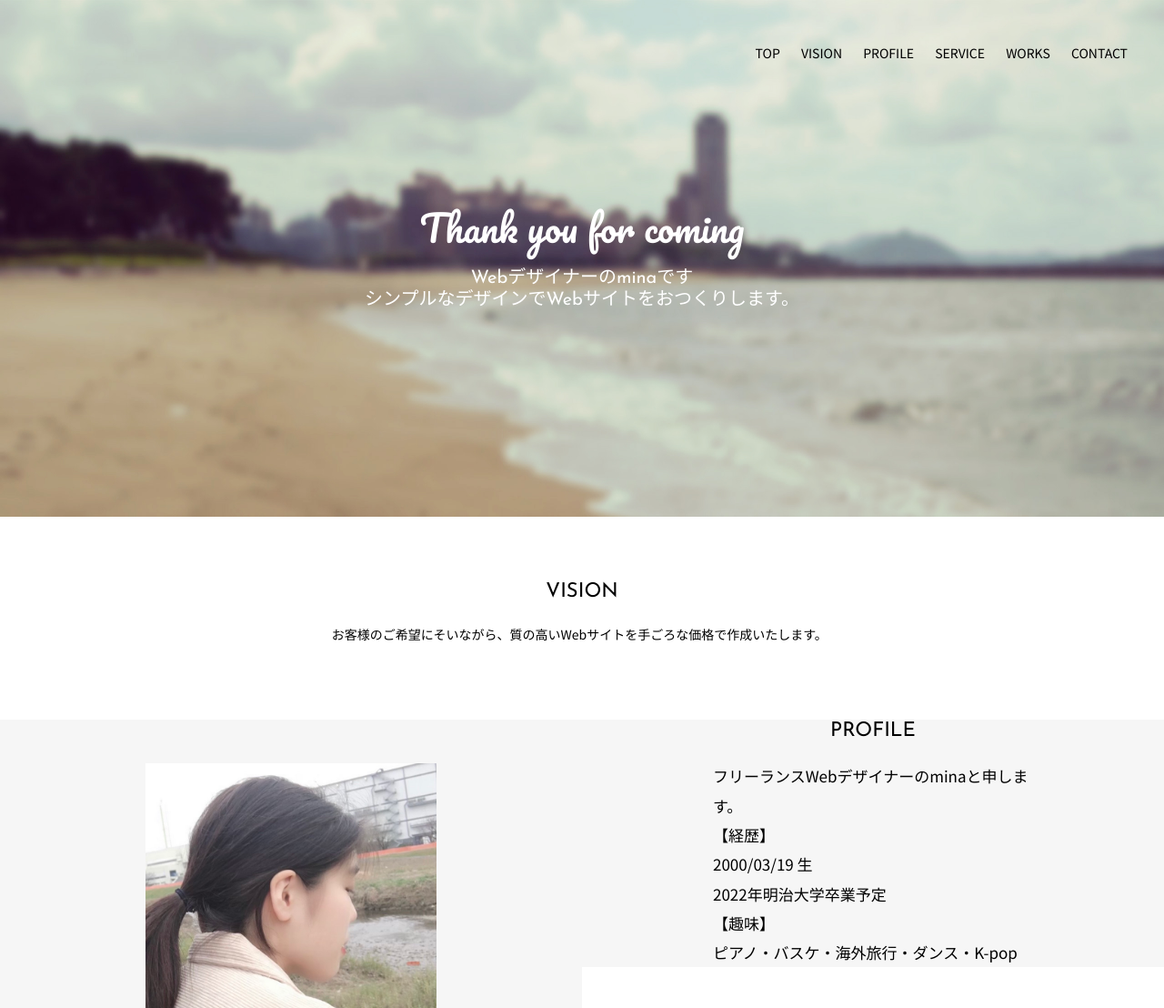
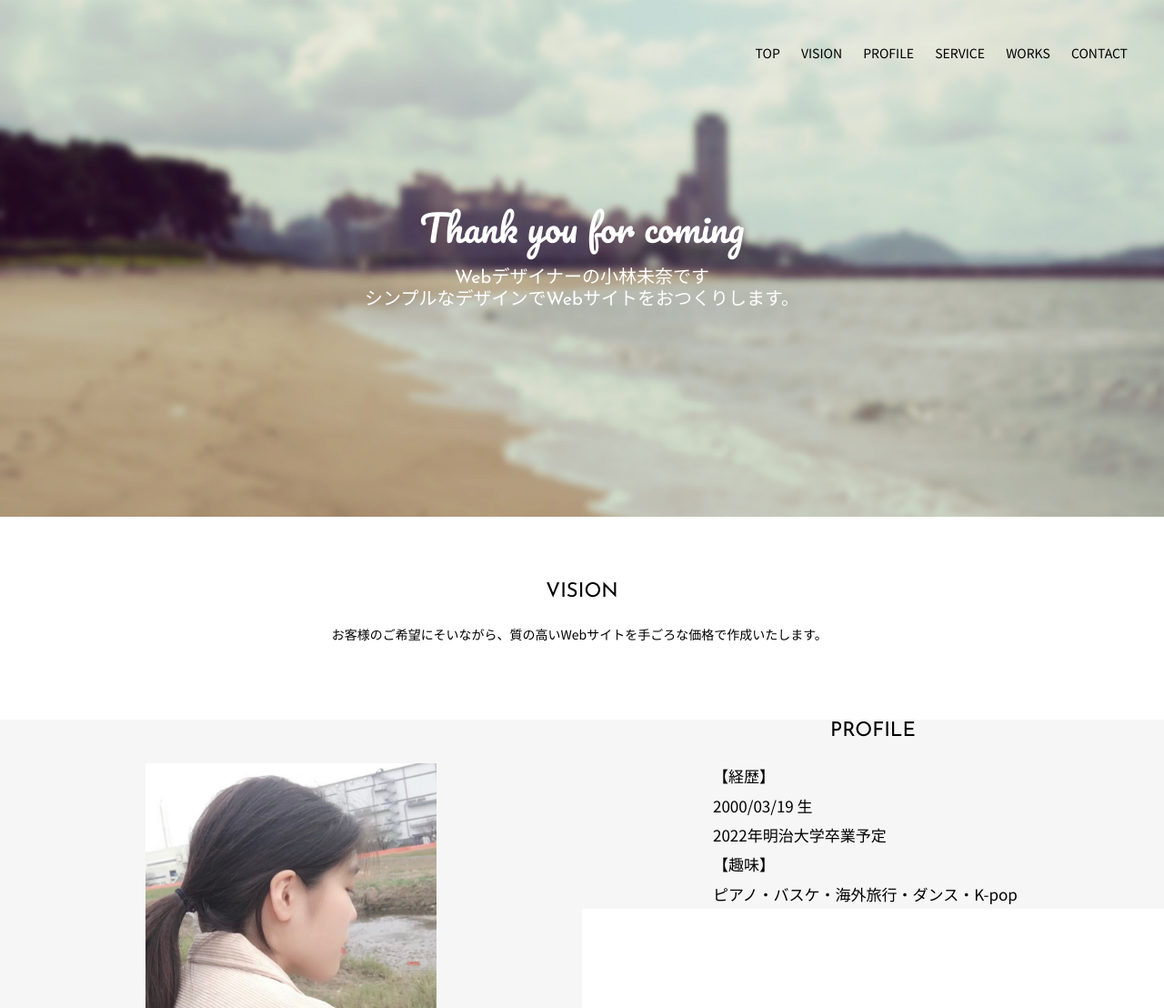
Before and after one commit to Mina-Kobayashi/template-introduction, a plain HTML site: page index.html in a window 1280 px wide. Shown: the top 1108 px of the page at 91% size. Drawn offline with nearby package versions, Linux system fonts and the light colour scheme; a script that the page names is missing.

Commit message:
Update index.html

```diff
--- a/index.html
+++ b/index.html
@@ -31,7 +31,7 @@
 	<img src="bgSec04.jpg" alt="">
 	<div id="slogan">
 		<h1>Thank you for coming</h1>
-		<h2>Webデザイナーのminaです</h2>
+		<h2>Webデザイナーの小林未奈です</h2>
 		<h2>シンプルなデザインでWebサイトをおつくりします。</h2>
 	</div>
 </header>
@@ -54,7 +54,7 @@
 		<div class="txt">
 			<div class="vMid">
 				<h2>PROFILE</h2>
-				<p>フリーランスWebデザイナーのminaと申します。</p>
+
 				<p>【経歴】</p>
 				<p>2000/03/19 生</p>
 				<p>2022年明治大学卒業予定</p>
```
